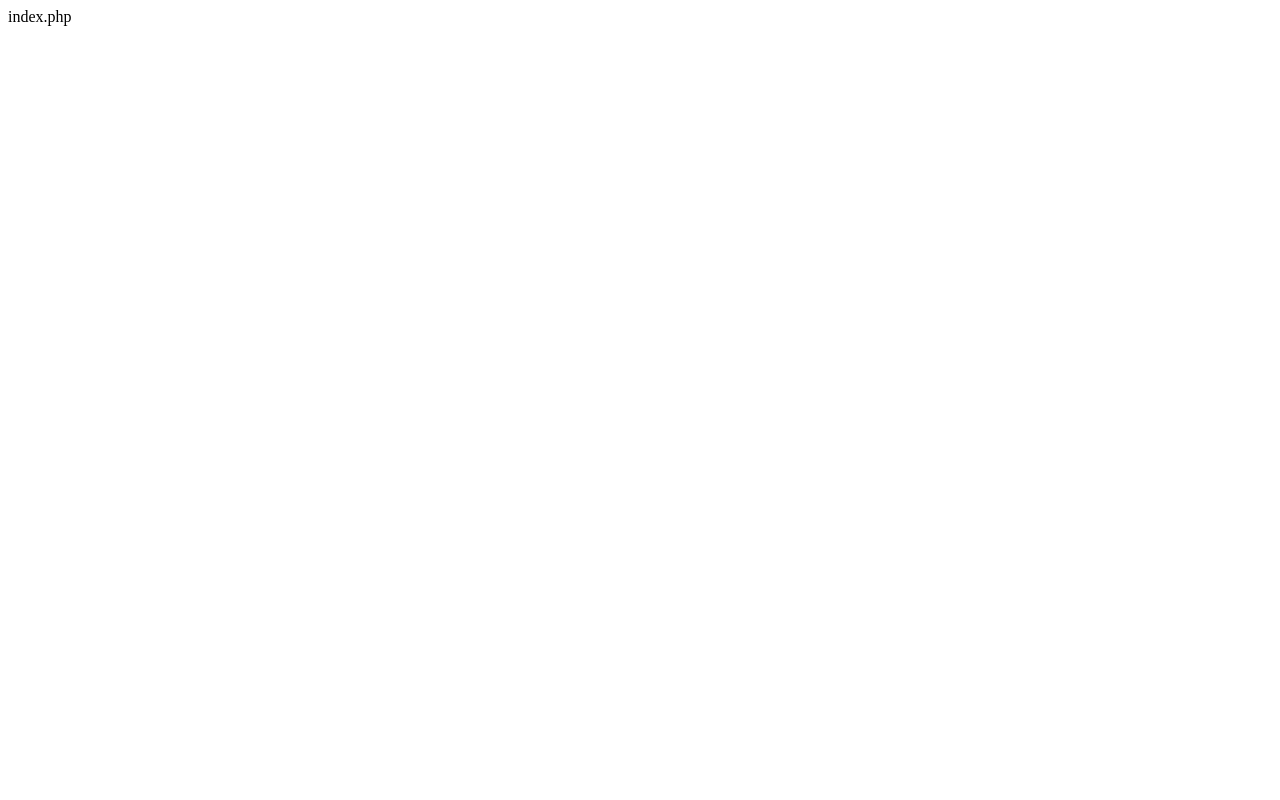
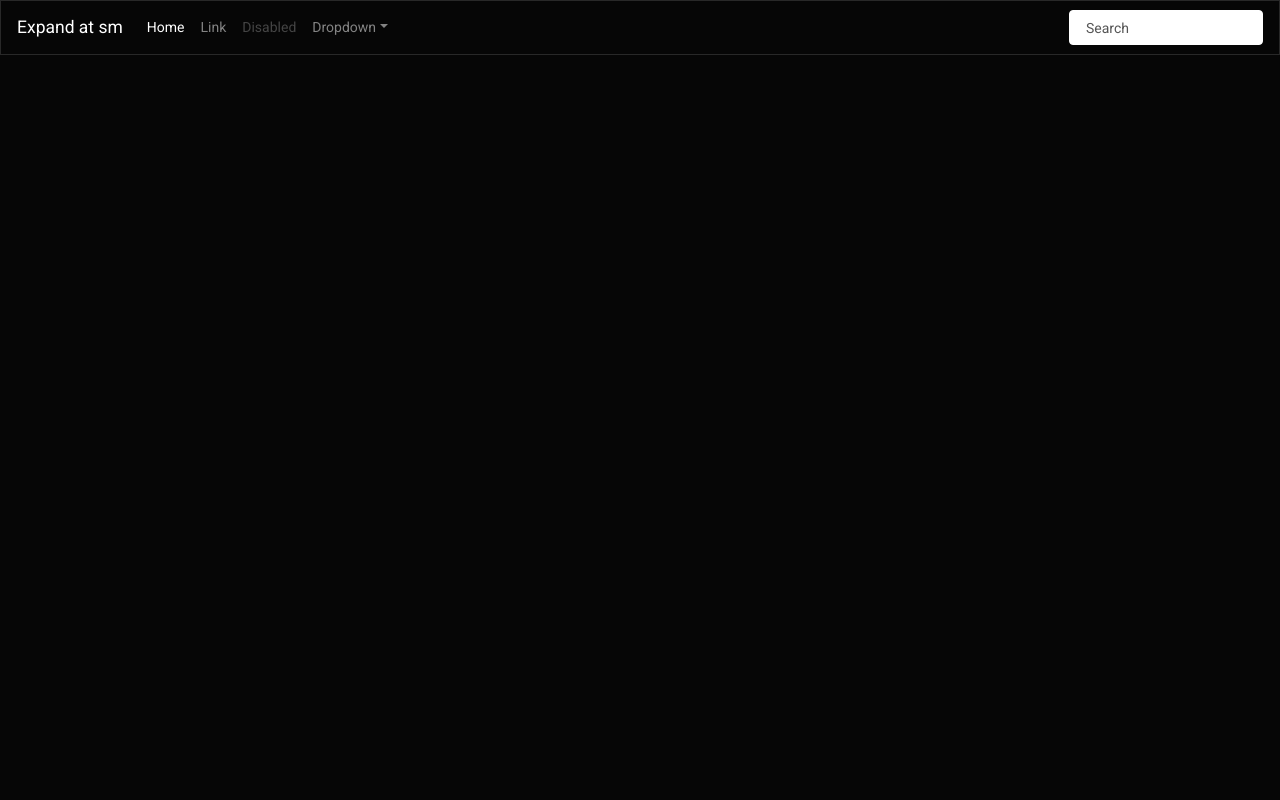
Before and after one commit to jrlvarghese/bookmarker_project, a PHP site: page / in a window 1280 px wide. Before the commit the page is almost empty. Run offline with PHP 8.4, Linux system fonts and the light colour scheme.

Commit message:
Copy and add code for navbar from bootstrap.

```diff
--- a/index.php
+++ b/index.php
@@ -1 +1,40 @@
-index.php
+<!DOCTYPE html>
+<html>
+    <head>
+        <title>Bookmarker</title>
+        <link rel='stylesheet' href='https://bootswatch.com/4/cyborg/bootstrap.min.css'>
+    </head>
+    <body>
+    <nav class="navbar navbar-expand-sm navbar-dark bg-dark">
+        <a class="navbar-brand" href="#">Expand at sm</a>
+        <button class="navbar-toggler" type="button" data-toggle="collapse" data-target="#navbarsExample03" aria-controls="navbarsExample03" aria-expanded="false" aria-label="Toggle navigation">
+            <span class="navbar-toggler-icon"></span>
+        </button>
+
+        <div class="collapse navbar-collapse" id="navbarsExample03">
+            <ul class="navbar-nav mr-auto">
+                <li class="nav-item active">
+                    <a class="nav-link" href="#">Home <span class="sr-only">(current)</span></a>
+                </li>
+                <li class="nav-item">
+                    <a class="nav-link" href="#">Link</a>
+                </li>
+                <li class="nav-item">
+                    <a class="nav-link disabled" href="#" tabindex="-1" aria-disabled="true">Disabled</a>
+                </li>
+                <li class="nav-item dropdown">
+                    <a class="nav-link dropdown-toggle" href="#" id="dropdown03" data-toggle="dropdown" aria-haspopup="true" aria-expanded="false">Dropdown</a>
+                    <div class="dropdown-menu" aria-labelledby="dropdown03">
+                    <a class="dropdown-item" href="#">Action</a>
+                    <a class="dropdown-item" href="#">Another action</a>
+                    <a class="dropdown-item" href="#">Something else here</a>
+                    </div>
+                </li>
+            </ul>
+            <form class="form-inline my-2 my-md-0">
+                <input class="form-control" type="text" placeholder="Search">
+            </form>
+        </div>
+    </nav>
+    </body>
+</html>
```
